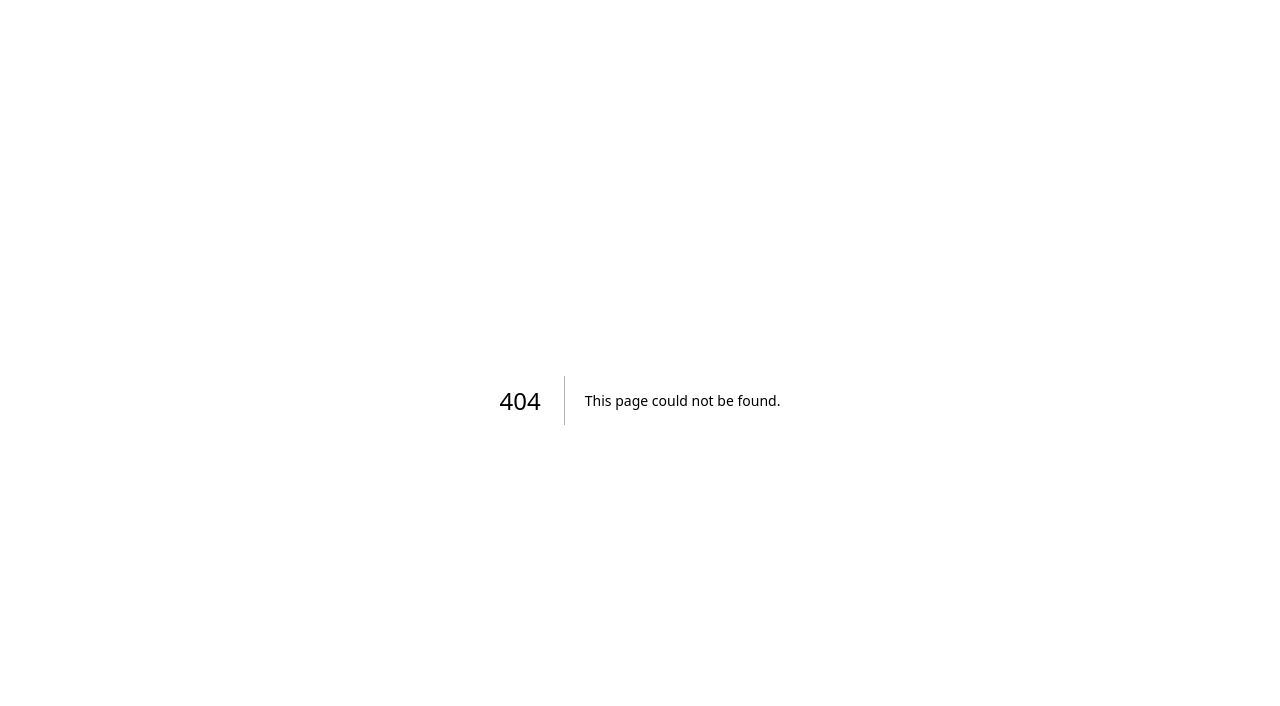
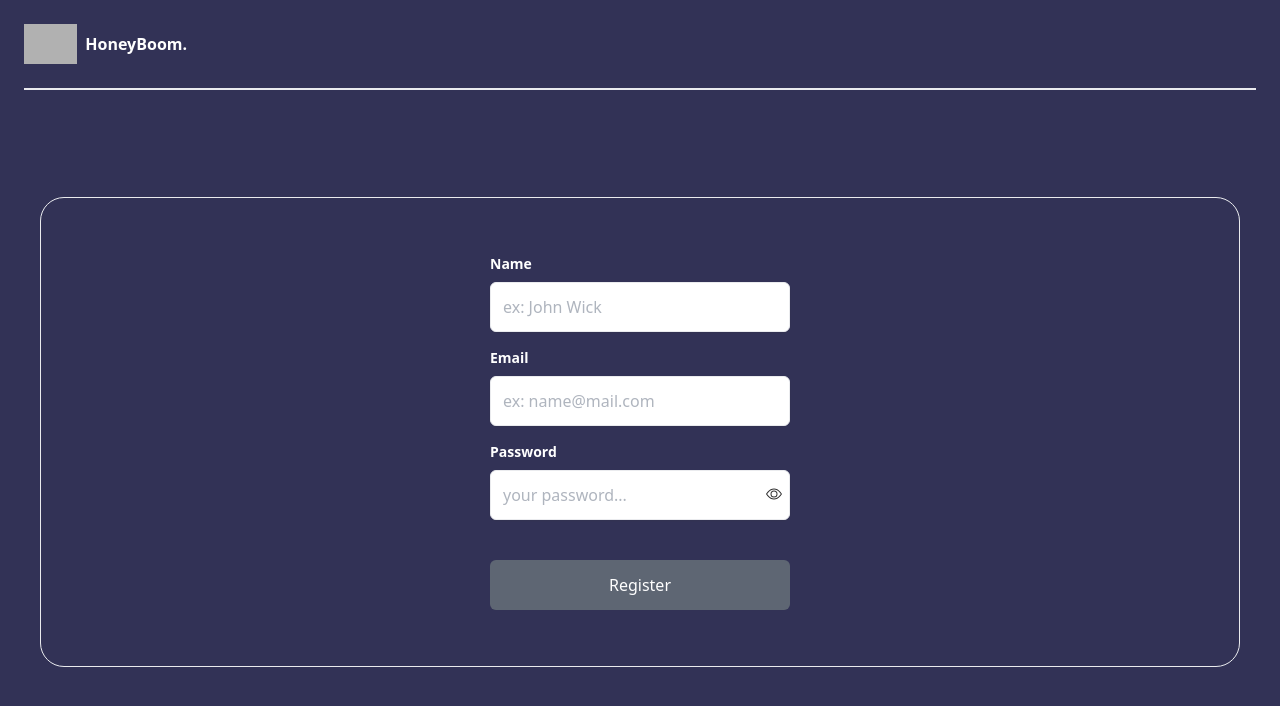
Before and after one commit to arrlancore/honey-boom-project, a Next.js app: page /register in a window 1280 px wide. Before the commit this address had no page. Shown: the top 706 px of the page. Built offline with nearby package versions, Linux system fonts and the light colour scheme; grey boxes are pictures that could not be loaded.

Commit message:
init user auth

```diff
--- /dev/null
+++ b/pages/login.tsx
@@ -0,0 +1,61 @@
+import React, { useState } from "react";
+import Head from "next/head";
+import Button from "../src/components/Button";
+import Header from "../src/components/Header";
+import TextField from "../src/components/TextField";
+import PasswordField from "../src/components/PasswordField";
+import Link from "next/link";
+
+const caption = {
+  title: "HoneyBoom.",
+  description: "Login",
+
+  email: "Email",
+  password: "Password",
+  login: "Log In",
+  newUser: "New User?",
+};
+
+export default function Login() {
+  return (
+    <div className="relative bg-gradient-default min-h-screen">
+      <Head>
+        <title>
+          {caption.title} - {caption.description}
+        </title>
+      </Head>
+      <div className="mx-auto max-w-7xl px-4 sm:px-6">
+        {/* header */}
+        <Header title={caption.title} />
+
+        <main className="mt-8">
+          <section
+            className="flex flex-col p-4 items-center justify-center min-h-screen
+            mt-[-90px]"
+          >
+            <div className="flex flex-col items-center p-14 w-full rounded-3xl border-[1px] border-full border-gray-200 max-w-7xl">
+              <TextField
+                placeholder="ex: name@mail.com"
+                label={caption.email}
+              />
+              <PasswordField
+                placeholder="your password..."
+                label={caption.password}
+              />
+              <Button className="mt-6" isLoading={true}>
+                Login
+              </Button>
+
+              <Link
+                className="block mt-6 text-gray-400 text-center hover:text-white"
+                href={"/register"}
+              >
+                {caption.newUser}
+              </Link>
+            </div>
+          </section>
+        </main>
+      </div>
+    </div>
+  );
+}
--- /dev/null
+++ b/pages/register.tsx
@@ -0,0 +1,54 @@
+import React from "react";
+import Head from "next/head";
+import Button from "../src/components/Button";
+import Header from "../src/components/Header";
+import TextField from "../src/components/TextField";
+import PasswordField from "../src/components/PasswordField";
+
+const caption = {
+  title: "HoneyBoom.",
+  description: "Register",
+
+  name: "Name",
+  email: "Email",
+  password: "Password",
+  register: "Register",
+};
+
+export default function Register() {
+  return (
+    <div className="relative bg-gradient-default min-h-screen">
+      <Head>
+        <title>
+          {caption.title} - {caption.description}
+        </title>
+      </Head>
+      <div className="mx-auto max-w-7xl px-4 sm:px-6">
+        {/* header */}
+        <Header title={caption.title} />
+
+        <main className="mt-8">
+          <section
+            className="flex flex-col p-4 items-center justify-center min-h-screen
+            mt-[-90px]"
+          >
+            <div className="flex flex-col items-center p-14 w-full rounded-3xl border-[1px] border-full border-gray-200 max-w-7xl">
+              <TextField placeholder="ex: John Wick" label={caption.name} />
+              <TextField
+                placeholder="ex: name@mail.com"
+                label={caption.email}
+              />
+              <PasswordField
+                placeholder="your password..."
+                label={caption.password}
+              />
+              <Button className="mt-6" isLoading={false}>
+                {caption.register}
+              </Button>
+            </div>
+          </section>
+        </main>
+      </div>
+    </div>
+  );
+}
```
